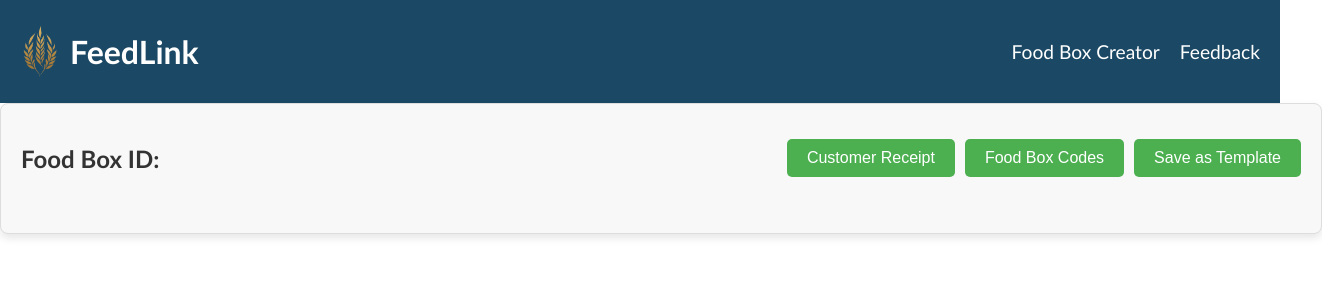
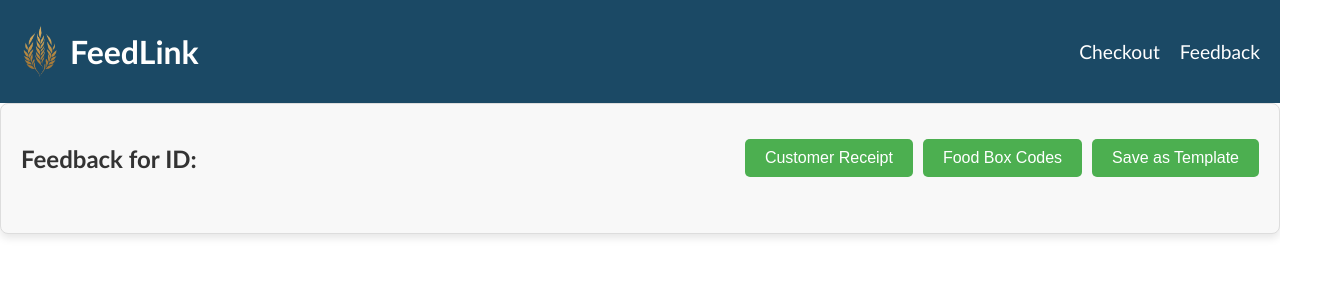
Before and after one commit to htothenan1/foodbox-tool, a React (Create React App) app: page / in a window 1280 px wide. Shown: the top 300 px of the page, 1322 px wide, since content can reach past the window. Built offline with nearby package versions, Linux system fonts and the light colour scheme.

Commit message:
style update 2

```diff
--- a/src/App.css
+++ b/src/App.css
@@ -273,8 +273,8 @@ nav {
 /* Star button remains at the top-right corner */
 .favorite-button {
   position: absolute;
-  top: 10px;
-  right: 10px;
+  top: 5px;
+  right: 5px;
   background: none;
   border: none;
   cursor: pointer;
--- a/src/FoodBoxDisplay.css
+++ b/src/FoodBoxDisplay.css
@@ -3,7 +3,7 @@
   padding: 20px;
   border: 1px solid #ddd;
   border-radius: 8px;
-  width: 100%; /* Full width */
+  /* width: 100%; */
   margin: 0; /* Remove any centering or external margins */
   box-shadow: 0px 4px 8px rgba(0, 0, 0, 0.1);
 }
@@ -114,6 +114,6 @@
 /* Responsive for smaller screens */
 @media (max-width: 900px) {
   .food-box-data-grid {
-    grid-template-columns: 1fr; /* Stack sections vertically on smaller screens */
+    grid-template-columns: 1fr;
   }
 }
--- a/src/components/Feedback.js
+++ b/src/components/Feedback.js
@@ -34,9 +34,9 @@ function Feedback() {
     <div className="feedback-content">
       {/* Left section: Food Box IDs (styled like category tabs) */}
       <div className="feedback-categories-container">
-        <h3>Published Food Boxes</h3>
+        <h3>Published IDs</h3>
         {isLoading ? (
-          <p>Loading food boxes...</p>
+          <p>Loading IDs...</p>
         ) : error ? (
           <p>{error}</p>
         ) : (
--- a/src/components/FoodBoxCreator.js
+++ b/src/components/FoodBoxCreator.js
@@ -216,7 +216,7 @@ function FoodBoxCreator() {
         {/* Header and Buttons Section */}
         <div className="food-box-header-section sticky-header">
           <div className="food-box-header">
-            <h2>Your Food Box ({foodBoxItems.length})</h2>
+            <h2>Checkout ({foodBoxItems.length})</h2>
             <button className="refresh-button" onClick={handleRefresh}>
               &#x21bb;
             </button>
@@ -421,7 +421,7 @@ const IngredientCard = ({
               className="add-button"
               onClick={() => addToFoodBox(ingredient)}
             >
-              Add to Box
+              Add Item
             </button>
           )}
           {/* <button className="details-button" onClick={toggleDetails}>
--- a/src/components/FoodBoxDisplay.js
+++ b/src/components/FoodBoxDisplay.js
@@ -112,7 +112,7 @@ const FoodBoxDisplay = ({ foodBoxCode }) => {
     <div className="food-box-display">
       <div className="header-with-button">
         <div>
-          <h2 className="section-title">Food Box ID: {foodBoxCode}</h2>
+          <h2 className="section-title">Feedback for ID: {foodBoxCode}</h2>
           {foodBoxData && (
             <p>
               Date Created:{" "}
--- a/src/components/Header.js
+++ b/src/components/Header.js
@@ -12,7 +12,7 @@ const Header = () => {
       </div>
       <nav>
         <Link to="/food-box-creator" className="nav-link">
-          Food Box Creator
+          Checkout
         </Link>
         <Link to="/feedback" className="nav-link">
           Feedback
```
